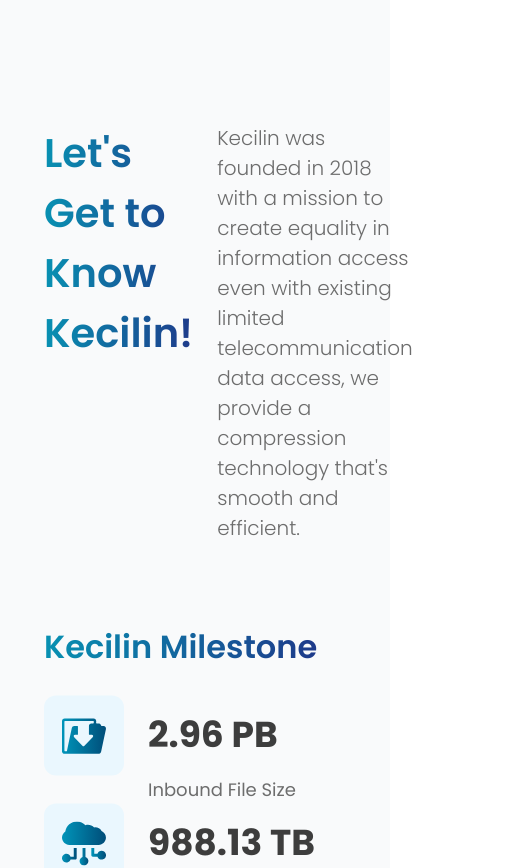
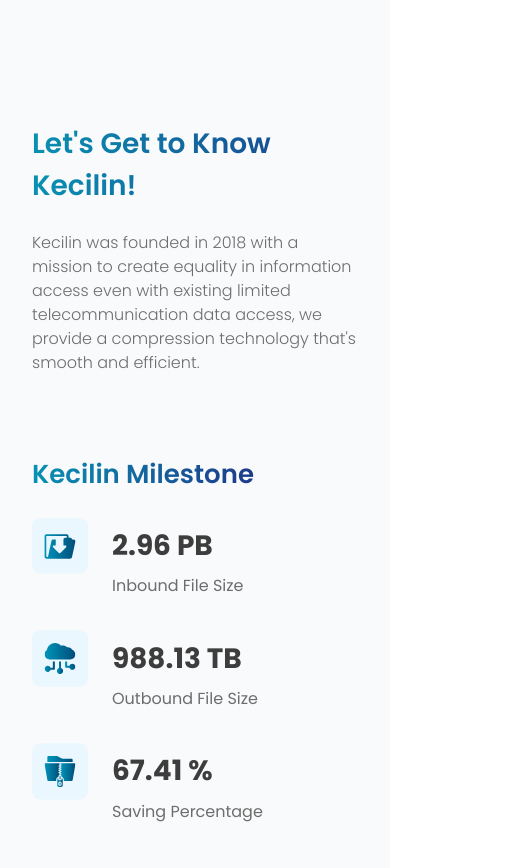
Before and after one commit to daffakamal/kecilin-clone, a Next.js app: page / in a window 390 px wide. Shown: the part 5140-6008 px from the top of the page, 509 px wide, since content can reach past the window. Built offline with nearby package versions, Linux system fonts and the light colour scheme.

Commit message:
fix(Home): milestone section responsiveness

```diff
--- a/components/Home/milestone.js
+++ b/components/Home/milestone.js
@@ -8,24 +8,24 @@ export default function Milestone() {
     return (
         <div className="w-full h-full bg-[#f9fafb]">
             <div className="w-full px-[24px] sm:px-16 lg:px-32 xl:px-52 2xl:px-80 py-[110px] 2xl:container 2xl:mx-auto">
-                <div className="grid justify-items-start px-5 py-10">
+                <div className="grid justify-items-start px-2 md:px-5 py-10">
                     <div
-                        className="flex md:flex gap-x-6"
+                        className="grid md:flex gap-x-10 3xl:gap-x-6"
                         data-aos="fade-up"
                         data-aos-easing="ease"
                         data-aos-duration="400"
                         data-aos-delay="0"
                     >
-                        <h1 className="w-full font-PoppinsSemi text-transparent bg-clip-text bg-gradient-to-r from-cyan-600 to-blue-900 text-[40px]">
+                        <h1 className="w-full md:w-2/3 font-PoppinsSemi text-transparent bg-clip-text bg-gradient-to-r from-cyan-600 to-blue-900 text-[28px] xs:text-[32px] xl:text-[40px]">
                             {"Let's"} Get to Know Kecilin!
                         </h1>
-                        <p className="font-PoppinsLight text-[20px] text-[#6D6D6D]">
+                        <p className="w-full font-PoppinsLight text-[16px] xs:text-[20px] text-[#6D6D6D] pt-6 md:pt-0">
                             Kecilin was founded in 2018 with a mission to create equality in information access even with existing limited telecommunication data access,
                             we provide a compression technology {"that's"} smooth and efficient.
                         </p>
                     </div>
                     <h1
-                        className="font-PoppinsSemi text-transparent bg-clip-text bg-gradient-to-r from-cyan-600 to-blue-900 text-[32px] pt-20 pb-6"
+                        className="font-PoppinsSemi text-transparent bg-clip-text bg-gradient-to-r from-cyan-600 to-blue-900 text-[26px] sm:text-[30px] lg:text-[32px] pt-20 pb-6"
                         data-aos="fade-up"
                         data-aos-easing="ease"
                         data-aos-duration="400"
@@ -34,27 +34,27 @@ export default function Milestone() {
                         Kecilin Milestone
                     </h1>
                     <div
-                        className="w-full flex flex-wrap md:flex-nowrap justify-between flex-rows"
+                        className="w-full flex flex-wrap md:flex-nowrap justify-between flex-rows gap-y-8 md:gap-y-0"
                         data-aos="fade-up"
                         data-aos-easing="ease"
                         data-aos-duration="400"
                         data-aos-delay="0"
                     >
-                        <div className="flex flex-col w-full ">
+                        <div className="flex flex-col w-full">
                             <div className="flex items-center gap-x-6">
                                 <Image
                                     src={FileIcon.src}
-                                    className="pointer-events-none"
+                                    className="w-14 sm:w-16 xl:w-auto pointer-events-none"
                                     width={80}
                                     height={80}
                                     loading="lazy"
                                     alt="File icon"
                                 />
-                                <h1 className="font-PoppinsBold text-[36px] text-[#3D3D3D]">
+                                <h1 className="font-PoppinsBold text-[28px] sm:text-[30px] xl:text-[36px] text-[#3D3D3D]">
                                     2.96 PB
                                 </h1>
                             </div>
-                            <p className="w-full pl-2 translate-x-24 font-PoppinsRegular text-[18px] text-[#6D6D6D]">
+                            <p className="w-full sm:pl-2 translate-x-20 xl:translate-x-24 font-PoppinsRegular text-[16px]sm:text-[18px] text-[#6D6D6D]">
                                 Inbound File Size
                             </p>
                         </div>
@@ -62,17 +62,17 @@ export default function Milestone() {
                             <div className="flex items-center gap-x-6">
                                 <Image
                                     src={CloudIcon.src}
-                                    className="pointer-events-none"
+                                    className="w-14 sm:w-16 xl:w-auto pointer-events-none"
                                     width={80}
                                     height={80}
                                     loading="lazy"
                                     alt="Cloud icon"
                                 />
-                                <h1 className="font-PoppinsBold text-[36px] text-[#3D3D3D]">
+                                <h1 className="font-PoppinsBold text-[28px] sm:text-[30px] xl:text-[36px] text-[#3D3D3D]">
                                     988.13 TB
                                 </h1>
                             </div>
-                            <p className="w-full pl-2 translate-x-24 font-PoppinsRegular text-[18px] text-[#6D6D6D]">
+                            <p className="w-full sm:pl-2 translate-x-20 xl:translate-x-24 font-PoppinsRegular text-[16px]sm:text-[18px] text-[#6D6D6D]">
                                 Outbound File Size
                             </p>
                         </div>
@@ -80,17 +80,17 @@ export default function Milestone() {
                             <div className="flex items-center gap-x-6">
                                 <Image
                                     src={SavingStrorageIcon.src}
-                                    className="pointer-events-none"
+                                    className="w-14 sm:w-16 xl:w-auto  pointer-events-none"
                                     width={80}
                                     height={80}
                                     loading="lazy"
                                     alt="Saving storage icon"
                                 />
-                                <h1 className="font-PoppinsBold text-[36px] text-[#3D3D3D]">
+                                <h1 className="font-PoppinsBold text-[28px] sm:text-[30px] xl:text-[36px] text-[#3D3D3D]">
                                     67.41 %
                                 </h1>
                             </div>
-                            <p className="w-full pl-2 translate-x-24 font-PoppinsRegular text-[18px] text-[#6D6D6D]">
+                            <p className="w-full sm:pl-2 translate-x-20 xl:translate-x-24 font-PoppinsRegular text-[16px]sm:text-[18px] text-[#6D6D6D]">
                                 Saving Percentage
                             </p>
                         </div>
```
